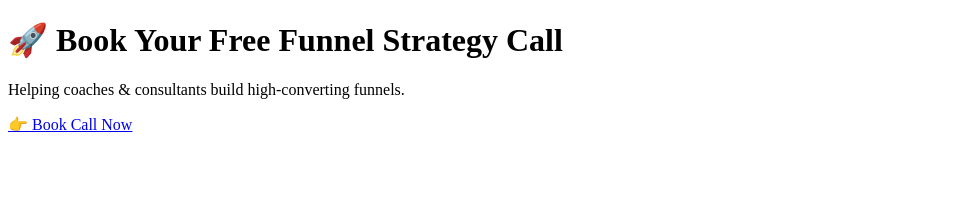
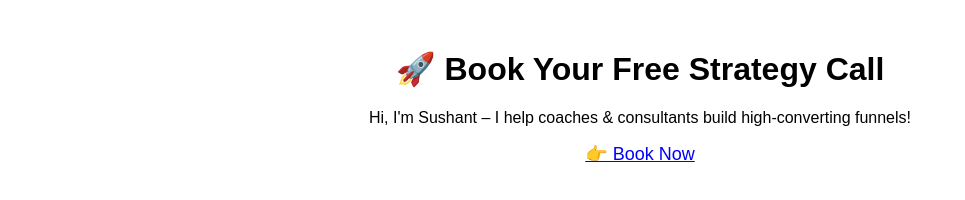
Before and after one commit to inmrx328/Sushant.github.io, a plain HTML site: page Index.html in a window 1280 px wide. Shown: the whole page, without its empty margins (0-965 px from the left). Drawn offline with Linux system fonts and the light colour scheme.

Commit message:
Update Index.html

```diff
--- a/Index.html
+++ b/Index.html
@@ -1,11 +1,14 @@
 <!DOCTYPE html>
-<html>
+<html lang="en">
   <head>
-    <title>Funnel by Sushant</title>
+    <meta charset="UTF-8" />
+    <title>Sushant's Funnel</title>
   </head>
-  <body>
-    <h1>🚀 Book Your Free Funnel Strategy Call</h1>
-    <p>Helping coaches & consultants build high-converting funnels.</p>
-    <a href="https://calendly.com/YOUR-LINK">👉 Book Call Now</a>
+  <body style="font-family: sans-serif; text-align: center; margin-top: 50px;">
+    <h1>🚀 Book Your Free Strategy Call</h1>
+    <p>Hi, I'm Sushant – I help coaches & consultants build high-converting funnels!</p>
+    <a href="https://rb.gy/l2qeam" target="_blank" style="font-size: 18px; color: blue;">
+      👉 Book Now
+    </a>
   </body>
 </html>
```
